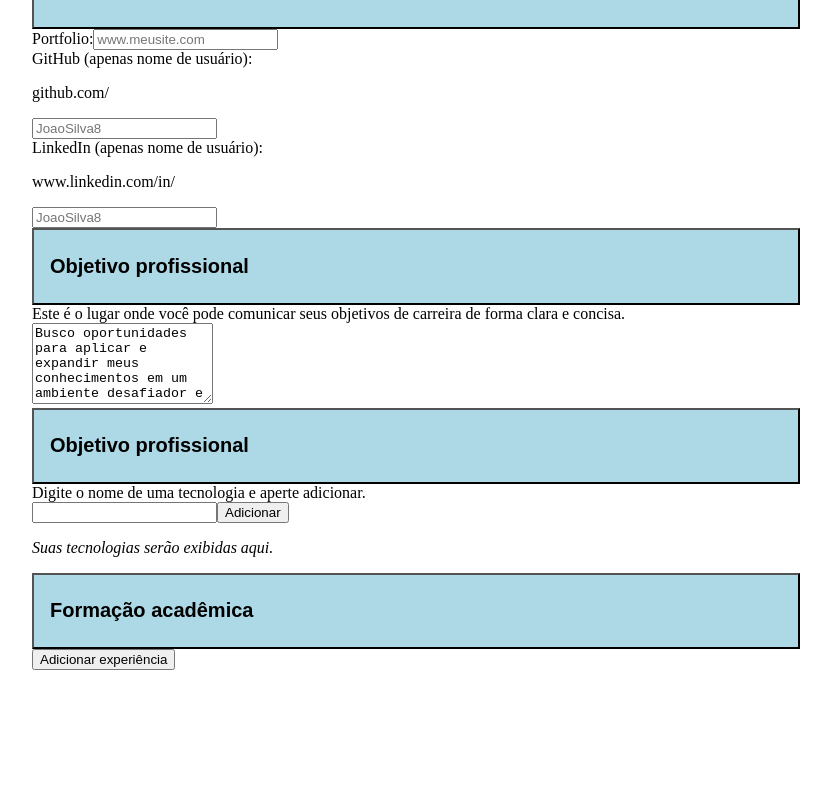
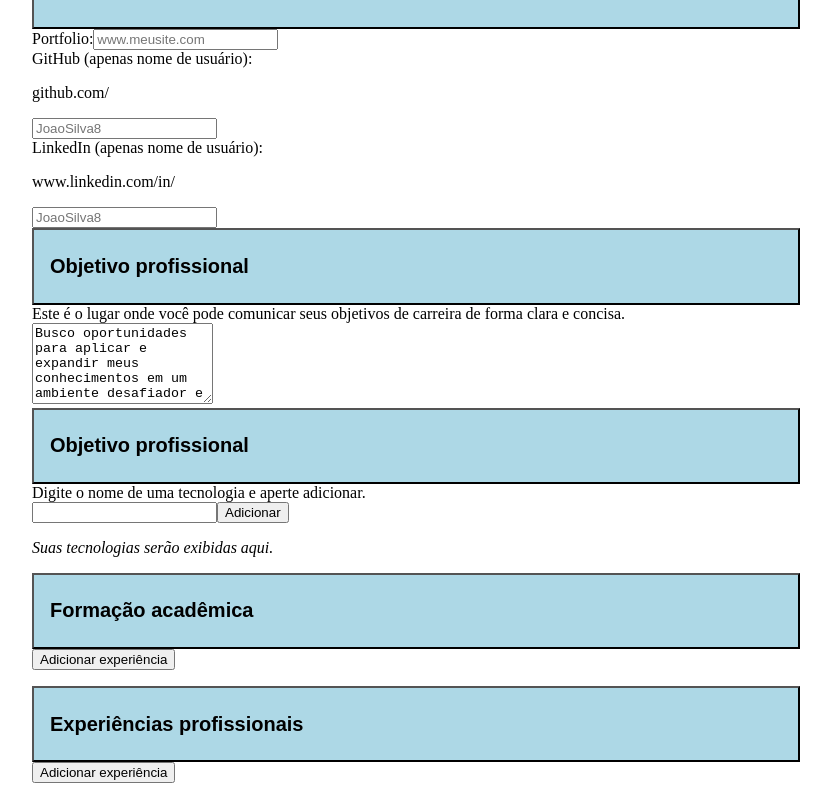
Before and after one commit to Diego-Moreira8/cv-app, a React (Vite) app: page / in a window 1280 px wide. Shown: the part 259-1058 px from the top of the page, without its empty margins (224-1055 px from the left). Before the commit the page ends 945 px from the top, so only its background shows below. Built offline with nearby package versions, Linux system fonts and the light colour scheme; the HTML template or start-up script is replaced by a standard one.

Commit message:
feat: multi purpose ExpGroup

```diff
--- a/src/components/CVForms.tsx
+++ b/src/components/CVForms.tsx
@@ -3,8 +3,8 @@ import PersonalDataForm from "./PersonalDataForm";
 import OnlineProfilesForm from "./OnlineProfilesForm";
 import ProfessionalObjectiveForm from "./ProfessionalObjectiveForm";
 import Techs from "./Techs";
-import useCVReducer from "../useCVReducer";
-import AcadExps from "./AcadExps";
+import useCVReducer, { ExpType } from "../useCVReducer";
+import ExpGroup from "./ExpGroup";
 
 export default function CVForms() {
   const { cvState, cvDispatch } = useCVReducer();
@@ -15,7 +15,16 @@ export default function CVForms() {
       <OnlineProfilesForm cvState={cvState} cvDispatch={cvDispatch} />
       <ProfessionalObjectiveForm cvState={cvState} cvDispatch={cvDispatch} />
       <Techs cvState={cvState} cvDispatch={cvDispatch} />
-      <AcadExps cvState={cvState} cvDispatch={cvDispatch} />
+      <ExpGroup
+        expType={ExpType.Academic}
+        cvState={cvState}
+        cvDispatch={cvDispatch}
+      />
+      <ExpGroup
+        expType={ExpType.Professional}
+        cvState={cvState}
+        cvDispatch={cvDispatch}
+      />
     </div>
   );
 }
--- a/src/components/AddAcadExpForm.tsx
+++ b/src/components/ExpForm.tsx
@@ -1,9 +1,9 @@
 import { useId, useReducer, useState } from "react";
+import { ExpGroupActions } from "./ExpGroup";
+import { CVData, CVAction, Experience, ExpType } from "../useCVReducer";
+import yearStrToNumber from "../utils/yearStrToNumber";
+import months from "../utils/monthsArray";
 import { v4 as uuid } from "uuid";
-import { CVData, CVAction, Experience } from "../useCVReducer";
-import months from "../utils/monthsArray";
-import yearStrToNumber from "../utils/yearStrToNumber";
-import { ExpGroupActions } from "./AcadExps";
 
 enum InputNames {
   Location = "location",
@@ -15,7 +15,8 @@ enum InputNames {
   Description = "description",
 }
 
-type AddAcadExpFormProps = {
+type ExpFormProps = {
+  expType: ExpType;
   cvState: CVData;
   cvDispatch: React.Dispatch<CVAction>;
   expGroupDispatch: React.Dispatch<ExpGroupActions>;
@@ -59,14 +60,23 @@ function formReducer(state: Experience, action: FormActions) {
   };
 }
 
-export default function AddAcadExpForm({
+export default function ExpForm({
+  expType,
   cvState,
   cvDispatch,
   expGroupDispatch,
   expToEditId,
-}: AddAcadExpFormProps) {
-  const expToEdit = cvState.academicExps.find((exp) => exp.id === expToEditId);
-  console.log(expToEdit);
+}: ExpFormProps) {
+  const isAcademic = expType === ExpType.Academic;
+
+  let expToEdit = null;
+  if (expToEditId) {
+    const experiences = isAcademic
+      ? cvState.academicExps
+      : cvState.professionalExps;
+
+    expToEdit = experiences.find((exp) => exp.id === expToEditId);
+  }
 
   const [formState, formDispatch] = useReducer(
     formReducer,
@@ -122,9 +132,17 @@ export default function AddAcadExpForm({
     }
 
     if (expToEditId) {
-      cvDispatch({ type: "EDIT_ACADEMIC_EXP", value: formState });
+      cvDispatch({
+        type: "EDIT_EXPERIENCE",
+        expType: expType,
+        value: formState,
+      });
     } else {
-      cvDispatch({ type: "ADD_ACADEMIC_EXP", value: formState });
+      cvDispatch({
+        type: "ADD_EXPERIENCE",
+        expType: expType,
+        value: formState,
+      });
     }
 
     expGroupDispatch({ type: "CLOSE_FORM" });
@@ -132,13 +150,21 @@ export default function AddAcadExpForm({
 
   return (
     <form onSubmit={handleSubmit}>
+      <legend>
+        {isAcademic ? "Adicionar curso" : "Adicionar experiência profissional"}
+      </legend>
+
       <div>
-        <label htmlFor={locationInputId}>Nome da instituição:</label>
+        <label htmlFor={locationInputId}>
+          Nome da {isAcademic ? "instituição" : "Empresa"}:
+        </label>
         <input
           type="text"
           name={InputNames.Location}
           id={locationInputId}
-          placeholder="UFCAT - Universidade Federal de Catalão"
+          placeholder={
+            isAcademic ? "UFCAT - Universidade Federal de Catalão" : "Google"
+          }
           required
           value={formState.location}
           onChange={(e) =>
@@ -156,7 +182,9 @@ export default function AddAcadExpForm({
           type="text"
           name={InputNames.Title}
           id={titleInputId}
-          placeholder="Ciência da Computação"
+          placeholder={
+            isAcademic ? "Ciência da Computação" : "Desenvolvedor Front-End"
+          }
           required
           value={formState.title}
           onChange={(e) =>
--- a/src/components/AcadExps.tsx
+++ b/src/components/ExpGroup.tsx
@@ -1,13 +1,13 @@
 import { useReducer } from "react";
-import { CVData, CVAction } from "../useCVReducer";
-import AcadExpList from "./AcadExpList";
-import AddAcadExpForm from "./AddAcadExpForm";
+import { CVData, CVAction, ExpType } from "../useCVReducer";
 import Group from "./Group";
+import ExpForm from "./ExpForm";
+import ExpList from "./ExpList";
 
 type ExpGroupProps = {
+  expType: ExpType;
   cvState: CVData;
   cvDispatch: React.Dispatch<CVAction>;
-  expToEditId: string;
 };
 
 type ExpGroupState = { formOpen: boolean; expToEditId: string };
@@ -30,23 +30,35 @@ function expGroupReducer(state: ExpGroupState, action: ExpGroupActions) {
   }
 }
 
-export default function ExpGroup({ cvState, cvDispatch }: ExpGroupProps) {
+export default function ExpGroup({
+  expType,
+  cvState,
+  cvDispatch,
+}: ExpGroupProps) {
   const [expGroupState, expGroupDispatch] = useReducer(
     expGroupReducer,
     INITIAL_STATE
   );
 
   return (
-    <Group title="Formação acadêmica">
+    <Group
+      title={
+        expType === ExpType.Academic
+          ? "Formação acadêmica"
+          : "Experiências profissionais"
+      }
+    >
       {expGroupState.formOpen ? (
-        <AddAcadExpForm
+        <ExpForm
+          expType={expType}
           cvState={cvState}
           cvDispatch={cvDispatch}
           expGroupDispatch={expGroupDispatch}
           expToEditId={expGroupState.expToEditId}
         />
       ) : (
-        <AcadExpList
+        <ExpList
+          expType={expType}
           cvState={cvState}
           cvDispatch={cvDispatch}
           expGroupDispatch={expGroupDispatch}
--- a/src/components/AcadExpList.tsx
+++ b/src/components/ExpList.tsx
@@ -1,19 +1,26 @@
-import { CVData, CVAction } from "../useCVReducer";
+import { CVData, CVAction, ExpType } from "../useCVReducer";
 import months from "../utils/monthsArray";
-import { ExpGroupActions } from "./AcadExps";
+import { ExpGroupActions } from "./ExpGroup";
 
-type AcadExpListProps = {
+type ExpListProps = {
+  expType: ExpType;
   cvState: CVData;
   cvDispatch: React.Dispatch<CVAction>;
   expGroupDispatch: React.Dispatch<ExpGroupActions>;
 };
 
-export default function AcadExpList({
+export default function ExpList({
+  expType,
   cvState,
   cvDispatch,
   expGroupDispatch,
-}: AcadExpListProps) {
-  function handleAddExp() {
+}: ExpListProps) {
+  const experiences =
+    expType === ExpType.Academic
+      ? cvState.academicExps
+      : cvState.professionalExps;
+
+  function handleAdd() {
     expGroupDispatch({ type: "CREATE_EXP" });
   }
 
@@ -22,17 +29,17 @@ export default function AcadExpList({
   }
 
   function handleDelete(id: string) {
-    cvDispatch({ type: "REMOVE_ACADEMIC_EXP_BY_ID", value: id });
+    cvDispatch({ type: "REMOVE_EXPERIENCE", expType: expType, value: id });
   }
 
   return (
     <div>
-      <button type="button" onClick={handleAddExp}>
+      <button type="button" onClick={handleAdd}>
         Adicionar experiência
       </button>
 
       <ul>
-        {cvState.academicExps.map((exp) => (
+        {experiences.map((exp) => (
           <li key={exp.id}>
             <p>
               <strong>{exp.title}</strong>
--- a/src/useCVReducer.ts
+++ b/src/useCVReducer.ts
@@ -1,5 +1,10 @@
 import { useReducer } from "react";
 import { v4 as uuid } from "uuid";
+
+export enum ExpType {
+  Academic = "ACADEMIC",
+  Professional = "PROFESSIONAL",
+}
 
 type PersonalData = {
   name: string;
@@ -33,6 +38,7 @@ export type CVData = {
   professionalObjective: string;
   techs: Tech[];
   academicExps: Experience[];
+  professionalExps: Experience[];
 };
 
 export type CVAction =
@@ -77,16 +83,19 @@ export type CVAction =
       value: string;
     }
   | {
-      type: "ADD_ACADEMIC_EXP";
+      type: "ADD_EXPERIENCE";
       value: Experience;
+      expType: ExpType;
     }
   | {
-      type: "EDIT_ACADEMIC_EXP";
+      type: "EDIT_EXPERIENCE";
       value: Experience;
+      expType: ExpType;
     }
   | {
-      type: "REMOVE_ACADEMIC_EXP_BY_ID";
+      type: "REMOVE_EXPERIENCE";
       value: string;
+      expType: ExpType;
     };
 
 const INITIAL_CV: CVData = {
@@ -105,6 +114,7 @@ const INITIAL_CV: CVData = {
     "Busco oportunidades para aplicar e expandir meus conhecimentos em um ambiente desafiador e dinâmico. Tenho interesse em contribuir de maneira significativa para o sucesso da organização, utilizando minhas habilidades de [área de atuação] e minha experiência em [principais competências], com o intuito de promover inovação, eficiência e resultados positivos. Estou comprometido(a) com o desenvolvimento contínuo e o aprimoramento das minhas capacidades profissionais, sempre buscando o crescimento mútuo e a excelência no trabalho realizado.",
   techs: [],
   academicExps: [],
+  professionalExps: [],
 };
 
 function cvReducer(state: CVData, action: CVAction) {
@@ -173,26 +183,43 @@ function cvReducer(state: CVData, action: CVAction) {
       const updatedTechs = state.techs.filter((t) => t.id !== action.value);
       return { ...state, techs: updatedTechs };
     }
-    case "ADD_ACADEMIC_EXP": {
+    case "ADD_EXPERIENCE": {
+      const expTypeKey =
+        action.expType === ExpType.Academic
+          ? "academicExps"
+          : "professionalExps";
+
       return {
         ...state,
-        academicExps: [...state.academicExps, action.value],
+        [expTypeKey]: [...state[expTypeKey], action.value],
       };
     }
-    case "EDIT_ACADEMIC_EXP": {
-      const updatedExps = state.academicExps.map((exp) =>
+    case "EDIT_EXPERIENCE": {
+      const expTypeKey =
+        action.expType === ExpType.Academic
+          ? "academicExps"
+          : "professionalExps";
+
+      const updatedExps = state[expTypeKey].map((exp) =>
         exp.id === action.value.id ? action.value : exp
       );
+
       return {
         ...state,
-        academicExps: updatedExps,
+        [expTypeKey]: updatedExps,
       };
     }
-    case "REMOVE_ACADEMIC_EXP_BY_ID": {
-      const updatedExps = state.academicExps.filter(
+    case "REMOVE_EXPERIENCE": {
+      const expTypeKey =
+        action.expType === ExpType.Academic
+          ? "academicExps"
+          : "professionalExps";
+
+      const updatedExps = state[expTypeKey].filter(
         (exp) => exp.id !== action.value
       );
-      return { ...state, academicExps: updatedExps };
+
+      return { ...state, [expTypeKey]: updatedExps };
     }
   }
 }
```
